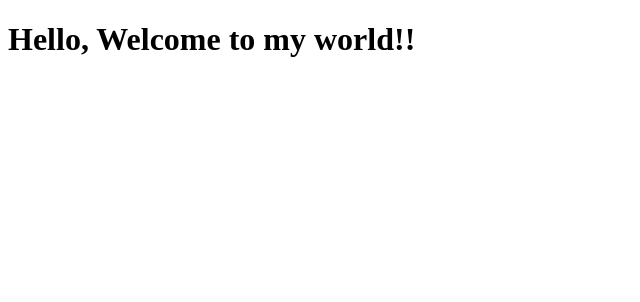
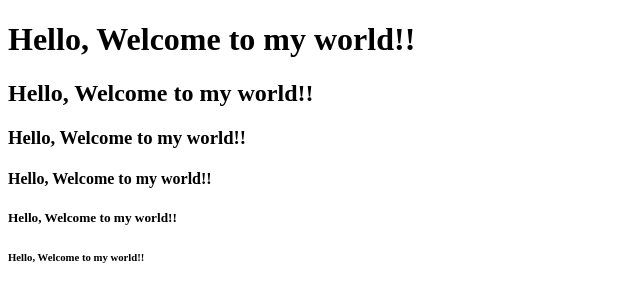
Before and after one commit to shyam0705/portfolio, a plain HTML site: page index.html in a window 1280 px wide. Shown: the whole page, without its empty margins (0-640 px from the left). Drawn offline with Linux system fonts and the light colour scheme.

Commit message:
Update index.html

```diff
--- a/index.html
+++ b/index.html
@@ -6,6 +6,11 @@
     </head>
     <body>
         <h1> Hello, Welcome to my world!!</h1>
+        <h2> Hello, Welcome to my world!!</h2>
+        <h3> Hello, Welcome to my world!!</h3>
+        <h4> Hello, Welcome to my world!!</h4>
+        <h5> Hello, Welcome to my world!!</h5>
+        <h6> Hello, Welcome to my world!!</h6>
     </body>
 
 </html>
```
